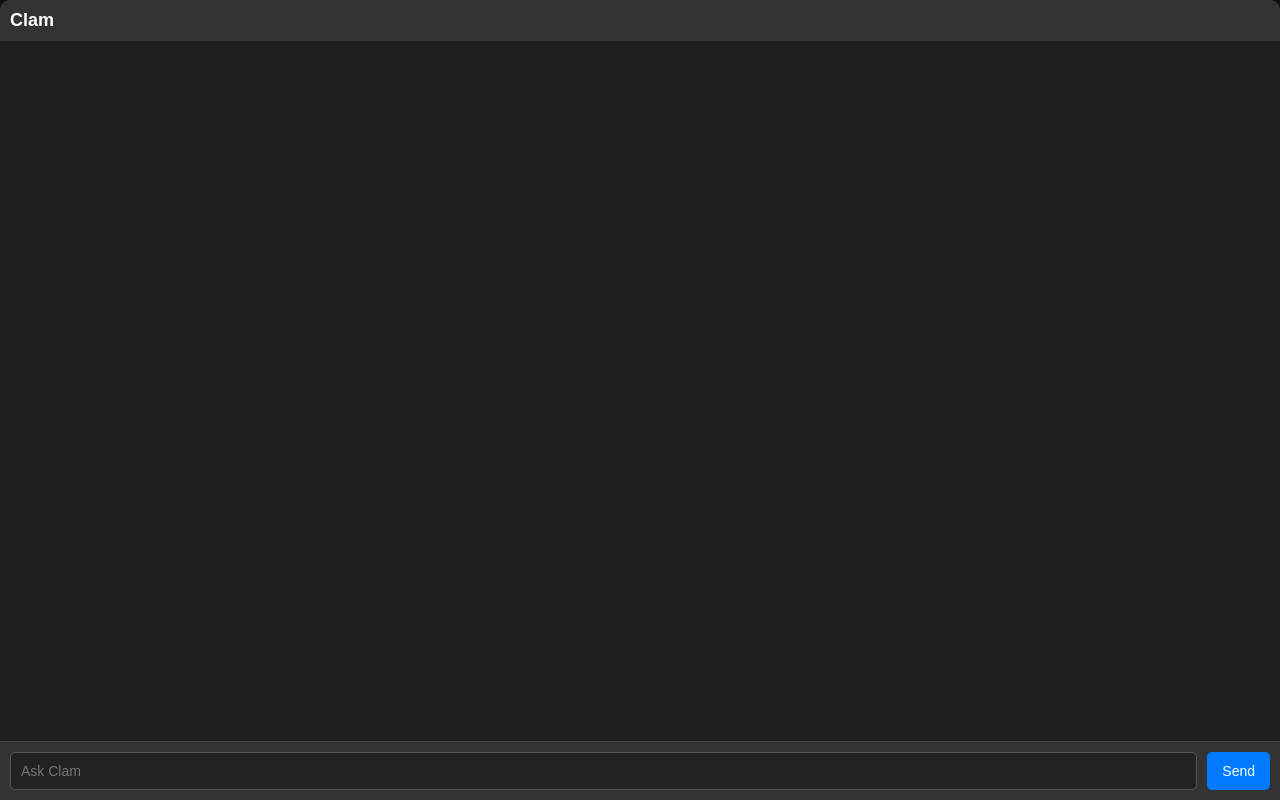
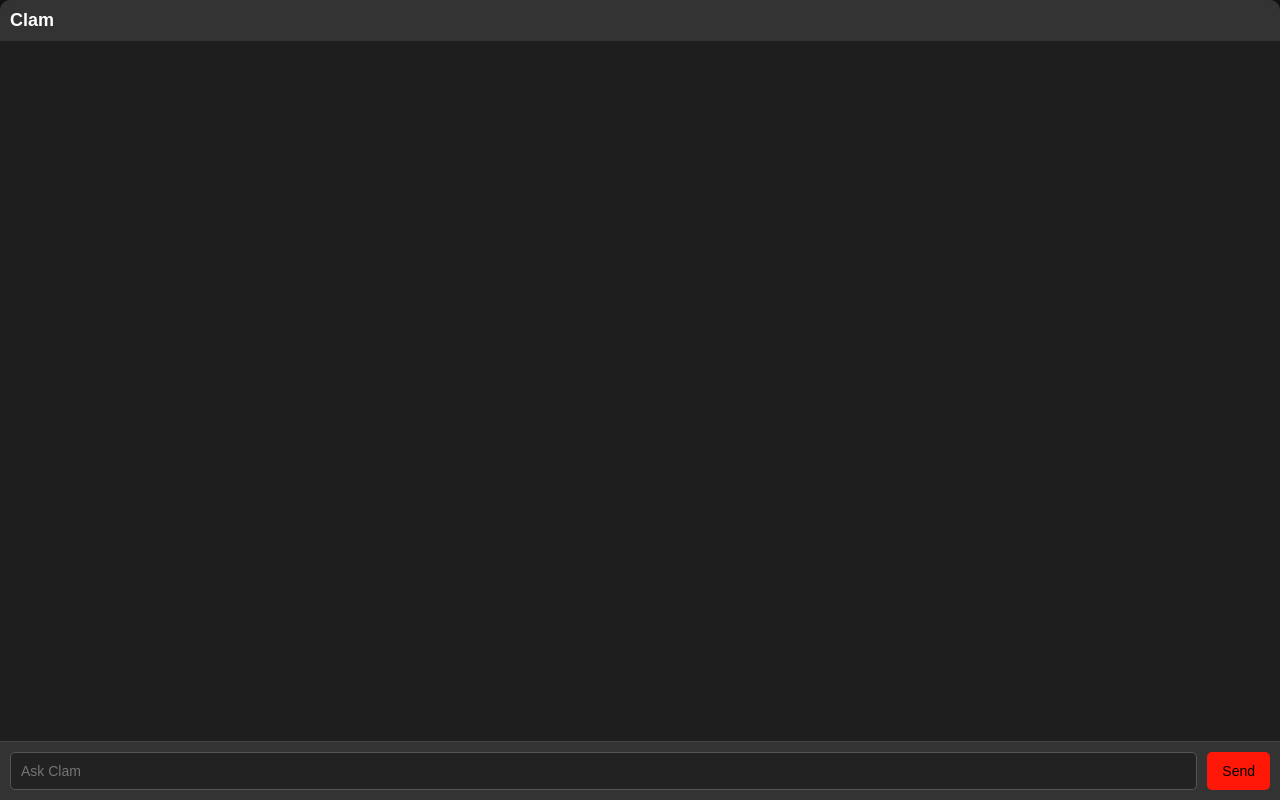
Before and after one commit to glehtovaara/clamai, a plain HTML site: page index.html in a window 1280 px wide. Drawn offline with Linux system fonts and the light colour scheme.

Commit message:
Update index.html
Adds more theming

```diff
--- a/index.html
+++ b/index.html
@@ -17,7 +17,7 @@
 display: flex;
 justify-content: center;
 align-items: center;
-      background-color: #121212;  /* Very dark gray background */
+background-color: #121212; /* Very dark gray background */
 font-family: Arial, sans-serif;
 }
 
@@ -76,8 +76,8 @@
 #send-btn {
 padding: 10px 15px;
 margin-left: 10px;
-      background-color: #007bff;
-      color: white;
+background-color: #FF1707;
+color: black;
 border: none;
 border-radius: 5px;
 cursor: pointer;
@@ -110,12 +110,12 @@
 
 /* Add style for code formatting */
 .bot-message pre {
-      background-color: #2d2d2d;  /* Dark background for code */
+background-color: #2d2d2d; /* Dark background for code */
 padding: 10px;
 border-radius: 5px;
 overflow-x: auto;
-      color: #f8f8f2;  /* Light color for code text */
-      font-family: "Courier New", monospace;  /* Monospace font for code */
+color: #f8f8f2; /* Light color for code text */
+font-family: "Courier New", monospace; /* Monospace font for code */
 font-size: 14px;
 }
 
```
Lines whose indentation alone changed are shown as unchanged.
